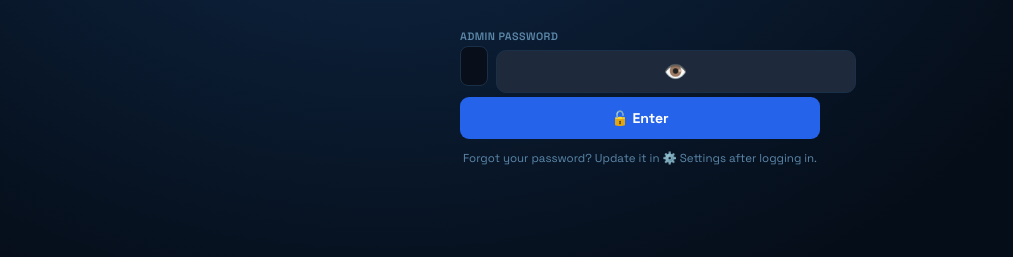
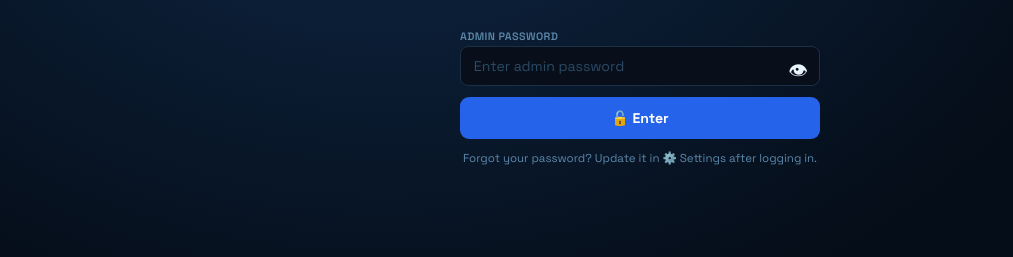
Before and after one commit to KobOmoba/bloom-portal, a plain HTML site: page index.html in a window 1280 px wide. Shown: the part 345-602 px from the top of the page, without its empty margins (0-1013 px from the left). Drawn offline with Linux system fonts and the light colour scheme.

Commit message:
Fix: proper password field full-width with eye as span overlay — no broken flex layout

```diff
--- a/index.html
+++ b/index.html
@@ -20,13 +20,13 @@
     <div class="lbox-logo">🎛️ AariNAT Command Center</div>
     <div class="lbox-sub">Educational Bloom™ Admin Panel</div>
     <label>Admin Password</label>
-    <div style="display:flex;align-items:center;gap:8px;width:100%;">
+    <div style="position:relative;width:100%;">
       <input type="password" id="l-pwd" placeholder="Enter admin password"
         onkeydown="if(event.key==='Enter')doLogin()"
-        style="flex:1;min-width:0;">
-      <button id="eye-btn" type="button"
-        onclick="(function(){var i=document.getElementById('l-pwd');var b=document.getElementById('eye-btn');i.type=i.type==='password'?'text':'password';b.textContent=i.type==='password'?'👁️':'🙈'; i.focus();})()"
-        style="flex-shrink:0;background:#1e293b;border:1.5px solid var(--border,#334155);border-radius:10px;font-size:1.2rem;cursor:pointer;padding:8px 10px;color:var(--sub);" title="Show/hide password">👁️</button>
+        style="width:100%;box-sizing:border-box;padding-right:48px;">
+      <span id="eye-btn"
+        onclick="(function(){var i=document.getElementById('l-pwd');var b=document.getElementById('eye-btn');i.type=i.type==='password'?'text':'password';b.textContent=i.type==='password'?'👁':'🙈';})()"
+        style="position:absolute;right:12px;top:50%;transform:translateY(-50%);font-size:1.2rem;cursor:pointer;user-select:none;line-height:1;">👁</span>
     </div>
     <button id="l-btn" class="btn-b" onclick="doLogin()">🔓 Enter</button>
     <div id="l-err" class="err"></div>
```
